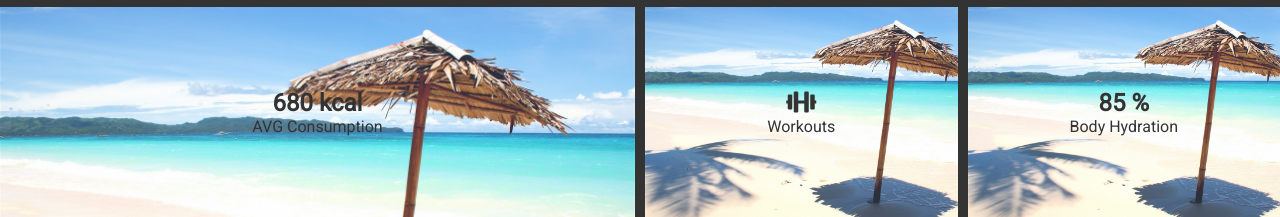
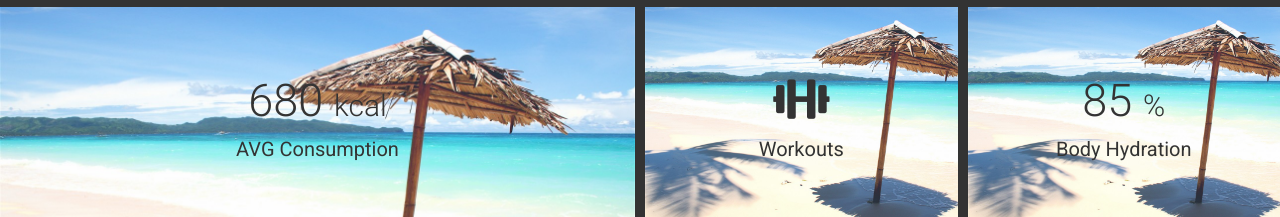
Before and after one commit to MasterSancho/CSS-Grid-Layout-Image-Span, a plain HTML site: page index.html in a window 1280 px wide. Shown: the part 653-870 px from the top of the page. Drawn offline with Linux system fonts and the light colour scheme.

Commit message:
006-Style Step 5: Font
Font

```diff
--- a/style.css
+++ b/style.css
@@ -10,6 +10,20 @@ body {
     background: #333;
     color: #fff;
     font-family: 'Roboto', sans-serif;
+}
+
+h2 {
+    font-size: 45px;
+    font-weight: 300;
+    margin: 10px;
+}
+
+h2 span {
+    font-size: 30px;
+}
+
+p {
+    font-size: 20px;
 }
 
 .container {
```
